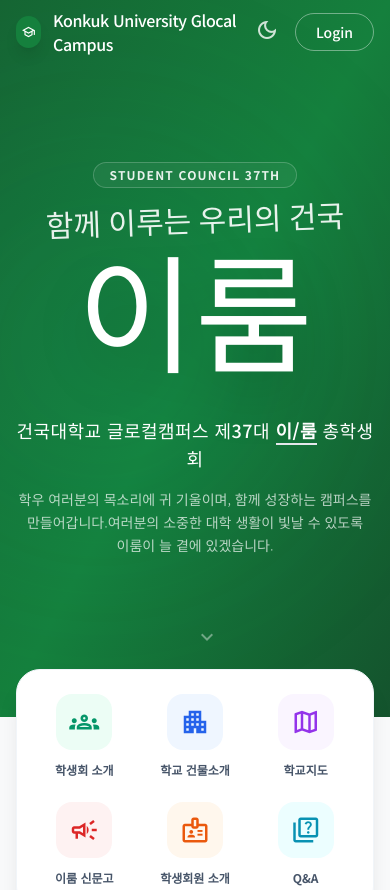
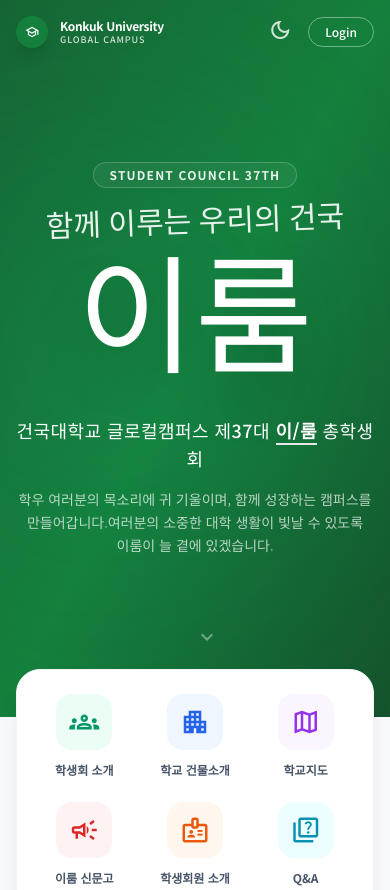
Before and after one commit to hemingway100/Kunkuk_uni_Demo, a React (Vite) app: page / in a window 390 px wide. Shown: the top 890 px of the page. Built offline with nearby package versions, Linux system fonts and the light colour scheme; a web font is replaced by a local one.

Commit message:
Update Header.tsx

```diff
--- a/components/Header.tsx
+++ b/components/Header.tsx
@@ -26,14 +26,15 @@ const Header: React.FC<HeaderProps> = ({ toggleDarkMode, isDarkMode }) => {
       <div className="max-w-7xl mx-auto px-4 sm:px-6 lg:px-8">
         <div className="flex justify-between items-center h-16 sm:h-20">
           <div className="flex items-center space-x-3">
-            <div className="w-8 h-8 rounded-full bg-primary-700 flex items-center justify-center text-white shadow-lg">
+            <div className="w-8 h-8 rounded-full bg-primary-700 flex items-center justify-center text-white shadow-lg shrink-0">
               <span className="material-icons-outlined text-sm">school</span>
             </div>
-            <span className={`font-medium tracking-tight transition-colors ${
+            <div className={`flex flex-col leading-tight transition-colors ${
               scrolled ? 'text-slate-900 dark:text-white' : 'text-white'
             }`}>
-              Konkuk University Glocal Campus
-            </span>
+              <span className="font-bold text-xs sm:text-sm tracking-tight">Konkuk University</span>
+              <span className="font-medium text-[9px] sm:text-[10px] opacity-80 uppercase tracking-widest">Global Campus</span>
+            </div>
           </div>
 
           <div className="flex items-center space-x-2 sm:space-x-4">
@@ -47,7 +48,7 @@ const Header: React.FC<HeaderProps> = ({ toggleDarkMode, isDarkMode }) => {
                 {isDarkMode ? 'light_mode' : 'dark_mode'}
               </span>
             </button>
-            <button className={`px-5 py-2 rounded-full text-sm font-medium transition-all border ${
+            <button className={`px-4 py-1.5 sm:px-5 sm:py-2 rounded-full text-xs sm:text-sm font-medium transition-all border ${
               scrolled
               ? 'border-primary-700 text-primary-700 hover:bg-primary-50 dark:border-primary-500 dark:text-primary-500'
               : 'border-white/40 text-white hover:bg-white/10'
```
